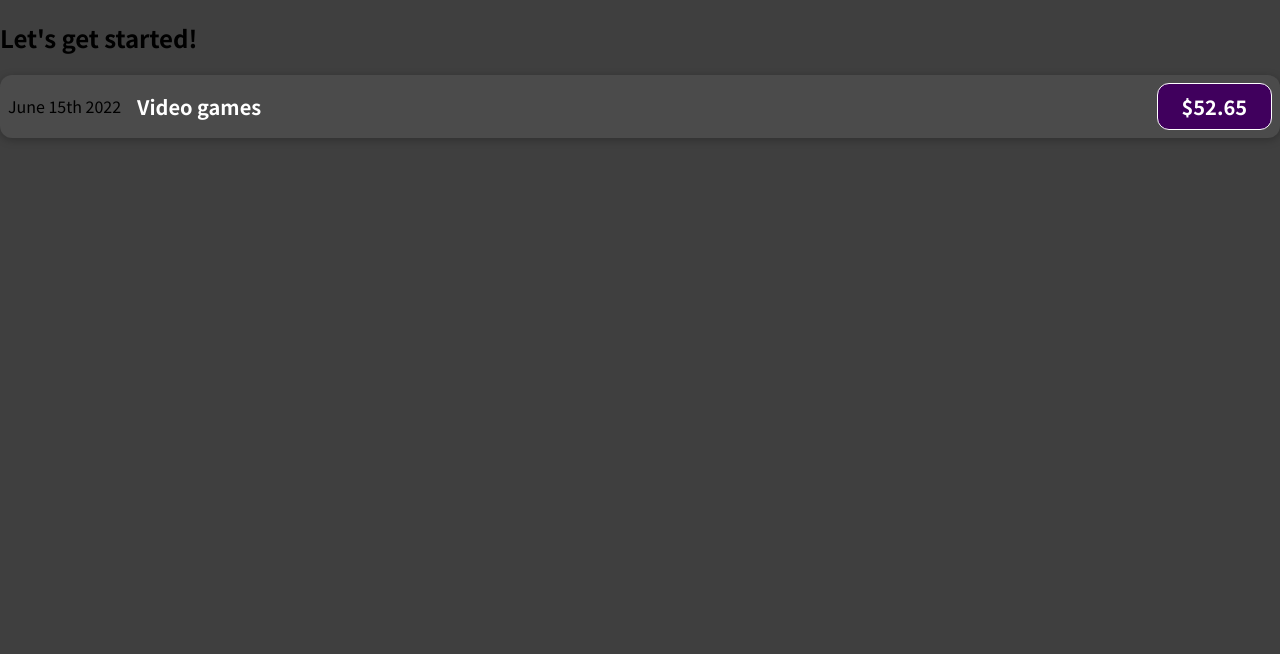
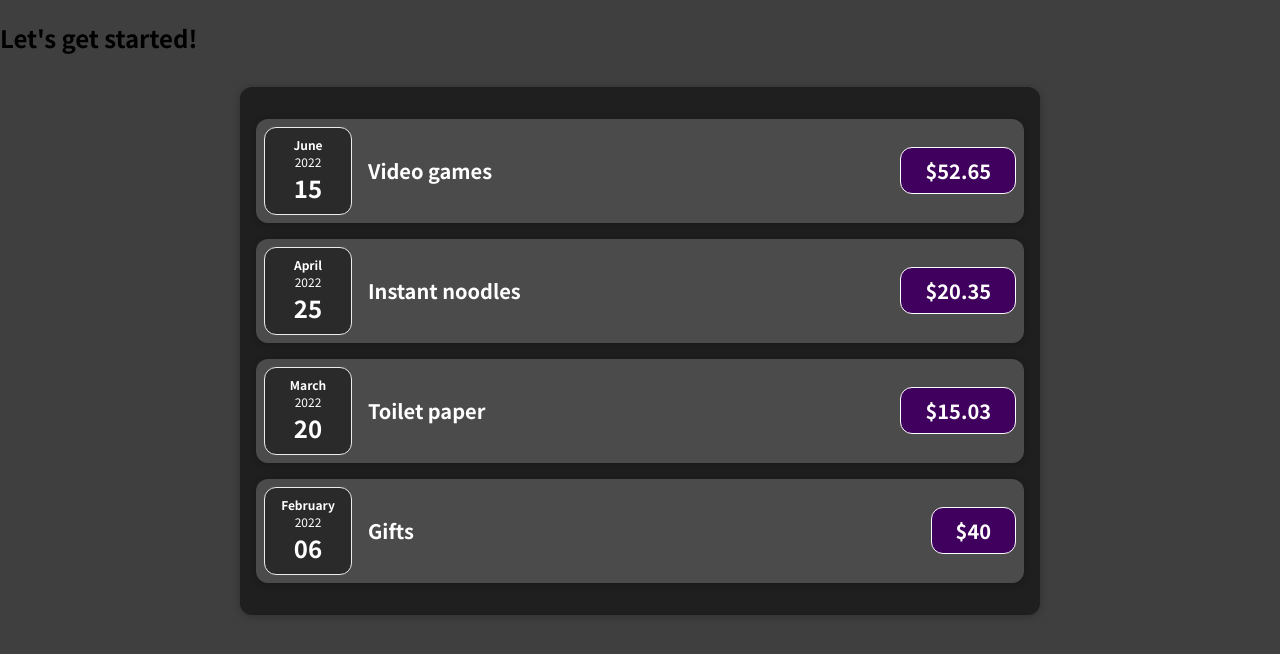
Before and after one commit to darrenhuang1211/react-example, a JavaScript app: page / in a window 1280 px wide. Shown: the top 654 px of the page. Built offline with nearby package versions, Linux system fonts and the light colour scheme.

Commit message:
Added Expenses and Card

```diff
--- a/src/App.js
+++ b/src/App.js
@@ -1,10 +1,17 @@
-import ExpenseItem from "./components/ExpenseItem";
+import Expenses from "./components/Expenses";
 
 function App() {
+  const expenses = [
+    {title: 'Video games', amount: 52.65, date: new Date(2022, 5, 15)},
+    {title: 'Instant noodles', amount: 20.35, date: new Date(2022, 3, 25)},
+    {title: 'Toilet paper', amount: 15.03, date: new Date(2022, 2, 20)},
+    {title: 'Gifts', amount: 40, date: new Date(2022, 1, 6)}
+  ];
+
   return (
     <div>
       <h2>Let's get started!</h2>
-      <ExpenseItem></ExpenseItem>
+      <Expenses expenses={expenses}/>
     </div>
   );
 }
--- /dev/null
+++ b/src/components/Card.css
@@ -0,0 +1,4 @@
+.card {
+    border-radius: 12px;
+    box-shadow: 0 1px 8px rgba(0, 0, 0, 0.25);
+}
--- /dev/null
+++ b/src/components/Card.js
@@ -0,0 +1,9 @@
+import './Card.css';
+
+function Card(props) {
+    const classes = 'card ' + props.className;
+
+    return <div className={classes}>{props.children}</div>
+}
+
+export default Card;
--- a/src/components/ExpenseItem.css
+++ b/src/components/ExpenseItem.css
@@ -2,10 +2,8 @@
     display: flex;
     justify-content: space-between;
     align-items: center;
-    box-shadow: 0 2px 8px rgba(0, 0, 0, 0.25);
     padding: 0.5rem;
     margin: 1rem 0;
-    border-radius: 12px;
     background-color: #4b4b4b;
   }
 
--- a/src/components/ExpenseItem.js
+++ b/src/components/ExpenseItem.js
@@ -1,14 +1,16 @@
 import './ExpenseItem.css';
+import Card from './Card';
+import ExpenseDate from './ExpenseDate';
 
-function ExpenseItem() {
+function ExpenseItem(props) {
     return (
-        <div className='expense-item'>
-            <div>June 15th 2022</div>
+        <Card className='expense-item'>
+            <ExpenseDate date={props.date}/>
             <div className='expense-item__description'>
-                <h2>Video games</h2>
-                <div className='expense-item__price'>$52.65</div>
+                <h2>{props.title}</h2>
+                <div className='expense-item__price'>${props.amount}</div>
             </div>
-        </div>
+        </Card>
     );
 }
 
--- /dev/null
+++ b/src/components/Expenses.css
@@ -0,0 +1,7 @@
+.expenses {
+    padding: 1rem;
+    background-color: rgb(31, 31, 31);
+    margin: 2rem auto;
+    width: 50rem;
+    max-width: 95%;
+}
--- /dev/null
+++ b/src/components/Expenses.js
@@ -0,0 +1,16 @@
+import ExpenseItem from './ExpenseItem';
+import Card from './Card';
+import './Expenses.css';
+
+function Expenses(props) {
+    return (
+        <Card className='expenses'>
+            <ExpenseItem date={props.expenses[0].date} title={props.expenses[0].title} amount={props.expenses[0].amount} />
+            <ExpenseItem date={props.expenses[1].date} title={props.expenses[1].title} amount={props.expenses[1].amount} />
+            <ExpenseItem date={props.expenses[2].date} title={props.expenses[2].title} amount={props.expenses[2].amount} />
+            <ExpenseItem date={props.expenses[3].date} title={props.expenses[3].title} amount={props.expenses[3].amount} />
+        </Card>
+    );
+}
+
+export default Expenses;
```
